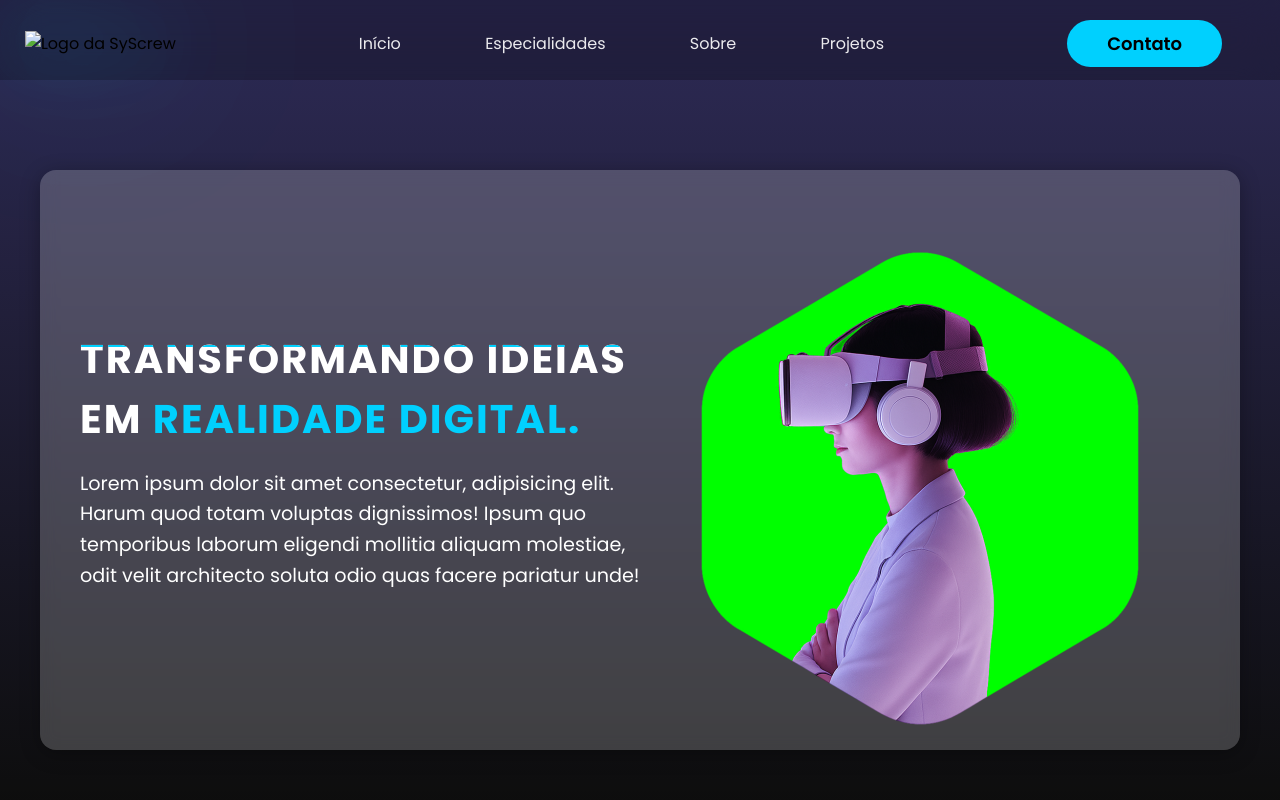
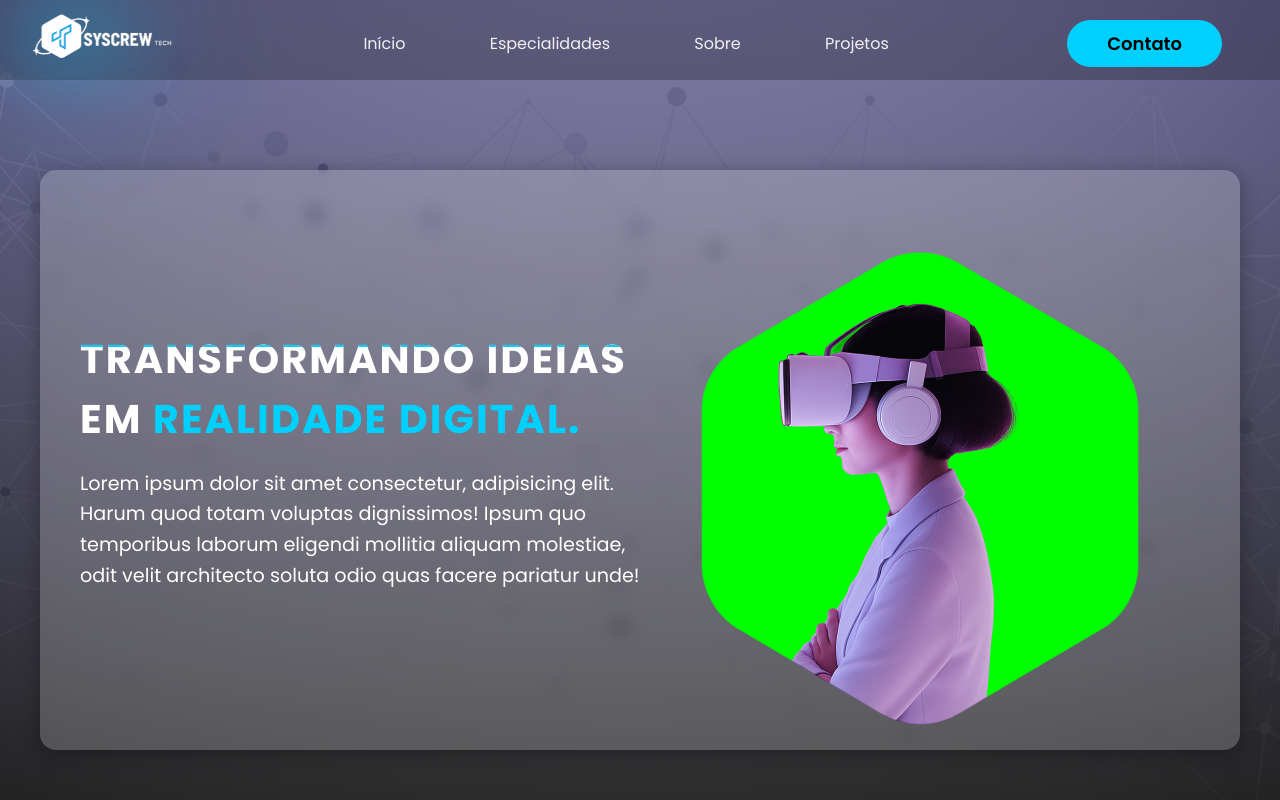
Before and after one commit to levinasc/Projeto-Site_portifolio_SyScrew, a plain HTML site: page index.html in a window 1280 px wide. Shown: the top 800 px of the page. Drawn offline with nearby package versions, Linux system fonts and the light colour scheme.

Commit message:
att html e css

```diff
--- a/index.html
+++ b/index.html
@@ -32,7 +32,7 @@
     <div class="interface" >
         <div class="logo">
 
-                <img src="images/ChatGPT Image 16 de jun. de 2025, 18_35_48.png" alt="Logo da SyScrew" class="logobrilho">
+                <img src="images/logoGPT.png" alt="Logo da SyScrew" class="logobrilho">
 
             </a>
         </div><!--logo-->
--- a/style.css
+++ b/style.css
@@ -225,7 +225,7 @@ span {
     align-items: center;
     position: relative;
     overflow: hidden;
-    background:linear-gradient(rgba(22, 16, 100, 0.527), rgba(0, 0, 0, 0.815)), url(images/1\ \(1\).jpg) no-repeat center center / cover;
+    background:linear-gradient(rgba(22, 16, 100, 0.527), rgba(0, 0, 0, 0.815)), url(images/backgroundGrey2.jpg) no-repeat center center / cover;
 }
 
 
```
Also changed, not shown: images/backgroundGrey2.jpg (added), 1 other file.
